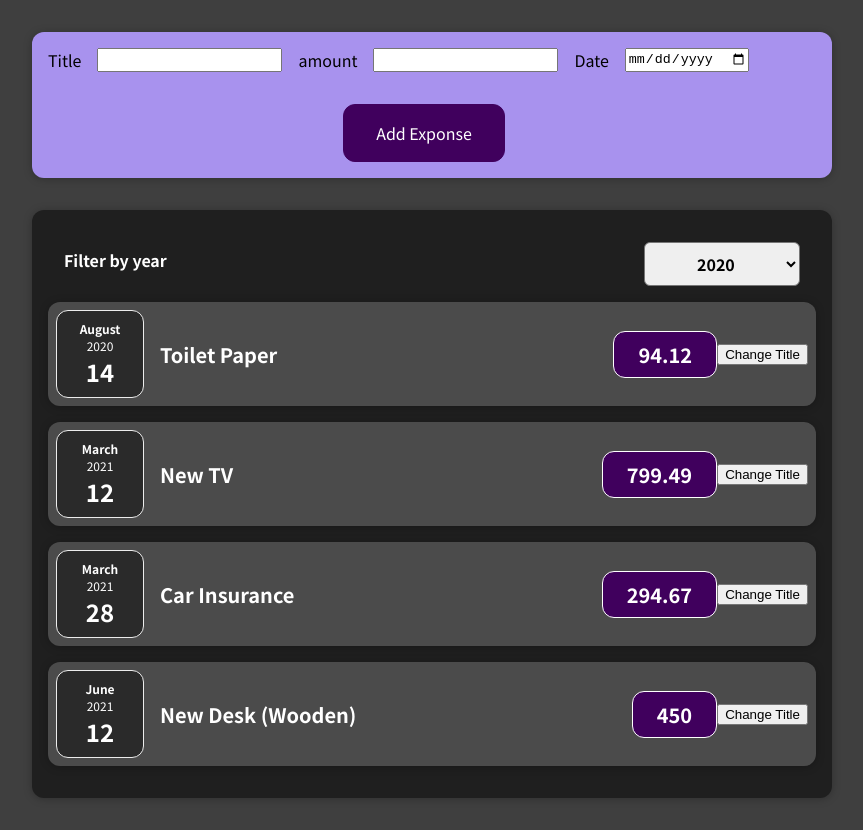
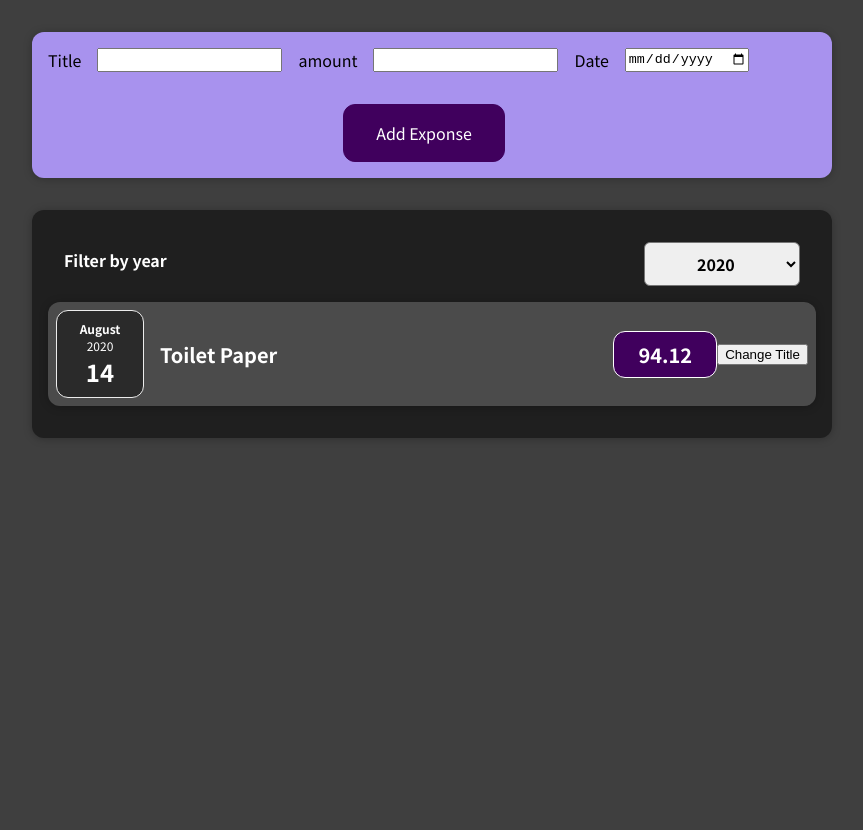
Before and after one commit to poyo-chen/Study-React, a React (Create React App) app: page / in a window 1280 px wide. Shown: the whole page, without its empty margins (208-1071 px from the left). After the commit the page ends 800 px from the top, so only its background shows below. Built offline with nearby package versions, Linux system fonts and the light colour scheme.

Commit message:
git update
ch5 section 67 done

```diff
--- a/src/App.js
+++ b/src/App.js
@@ -1,8 +1,8 @@
+import React, { useState } from "react";
 import Expense from "./components/Expenses/Expense";
 import NewExpense from "./components/NewExpense/NewExpense";
 
-const App = () => {
-  const expense = [
+const DUMMY_EXPENSES = [
   {
     id: "e1",
     title: "Toilet Paper",
@@ -24,15 +24,17 @@ const App = () => {
   },
 ];
 
+const App = () => {
+  const [expenses, setExpenses] = useState(DUMMY_EXPENSES);
+
   const addExpenseHanlder = (expense) => {
-    console.log("In App.js!");
-    console.log(expense);
+    setExpenses([expense, ...expenses]);
   };
 
   return (
     <div>
       <NewExpense onAddExpense={addExpenseHanlder} />
-      <Expense items={expense} />
+      <Expense items={expenses} />
     </div>
   );
 };
--- a/src/components/Expenses/Expense.js
+++ b/src/components/Expenses/Expense.js
@@ -14,6 +14,22 @@ function Expense(props) {
     setFilterYear(selectedYear);
   };
 
+  const filteredExpenses = props.items.filter((expense) => {
+    return new Date(expense.date).getFullYear().toString() === filteredYear;
+  });
+
+  let expensesContent = <p>No expenses found.</p>;
+  if (filteredExpenses.length > 0) {
+    expensesContent = filteredExpenses.map((expense) => (
+      <ExpenseItem
+        key={expense.id}
+        title={expense.title}
+        amount={expense.amount}
+        date={expense.date}
+      />
+    ));
+  }
+
   return (
     <div>
       <Card className="expenses">
@@ -21,26 +37,32 @@ function Expense(props) {
           selected={filteredYear}
           onChangeFilter={filterChangeHandler}
         />
-        <ExpenseItem
-          title={props.items[0].title}
-          amount={props.items[0].amount}
-          date={props.items[0].date}
-        />
-        <ExpenseItem
-          title={props.items[1].title}
-          amount={props.items[1].amount}
-          date={props.items[1].date}
-        />
-        <ExpenseItem
-          title={props.items[2].title}
-          amount={props.items[2].amount}
-          date={props.items[2].date}
-        />
-        <ExpenseItem
-          title={props.items[3].title}
-          amount={props.items[3].amount}
-          date={props.items[3].date}
-        ></ExpenseItem>
+
+        {expensesContent}
+
+        {/* 改使用方法做filter */}
+        {/* {filteredExpenses.map((expense) => (
+          <ExpenseItem
+            key={expense.id}
+            title={expense.title}
+            amount={expense.amount}
+            date={expense.date}
+          />
+        ))} */}
+        {/*  直接使用filter */}
+        {/* {props.items
+          .filter(function (item) {
+            const year = new Date(item.date).getFullYear().toString();
+            return year === filteredYear;
+          })
+          .map((expense) => (
+            <ExpenseItem
+              key={expense.id}
+              title={expense.title}
+              amount={expense.amount}
+              date={expense.date}
+            />
+          ))} */}
       </Card>
     </div>
   );
--- a/src/components/Expenses/ExpenseFilter.js
+++ b/src/components/Expenses/ExpenseFilter.js
@@ -3,6 +3,7 @@ import React from "react";
 import "./ExpenseFilter.css";
 
 const ExpenseFilter = (props) => {
+
   const dropdownChangeHandler = (event) => {
     console.log("event.target.value");
     props.onChangeFilter(event.target.value);
--- a/src/components/Expenses/Expenseltem.js
+++ b/src/components/Expenses/Expenseltem.js
@@ -16,7 +16,7 @@ function ExpenseItem(props) {
     <Card className="expense-item">
       <ExpenseDate date={props.date} />
       <div className="expense-item__description">
-        <h2>{title}</h2>
+        <h2>{title} </h2>
         <div className="expense-item__price">{props.amount}</div>
       </div>
       <button onClick={clickHandler}>Change Title</button>
--- a/src/index.js
+++ b/src/index.js
@@ -3,4 +3,5 @@ import ReactDOM from "react-dom";
 import "./index.css";
 import App from "./App";
 
+// React 渲染畫面起點，將<App>渲染至 root 元素上
 ReactDOM.render(<App />, document.getElementById("root"));
```
Lines whose indentation alone changed are shown as unchanged.
